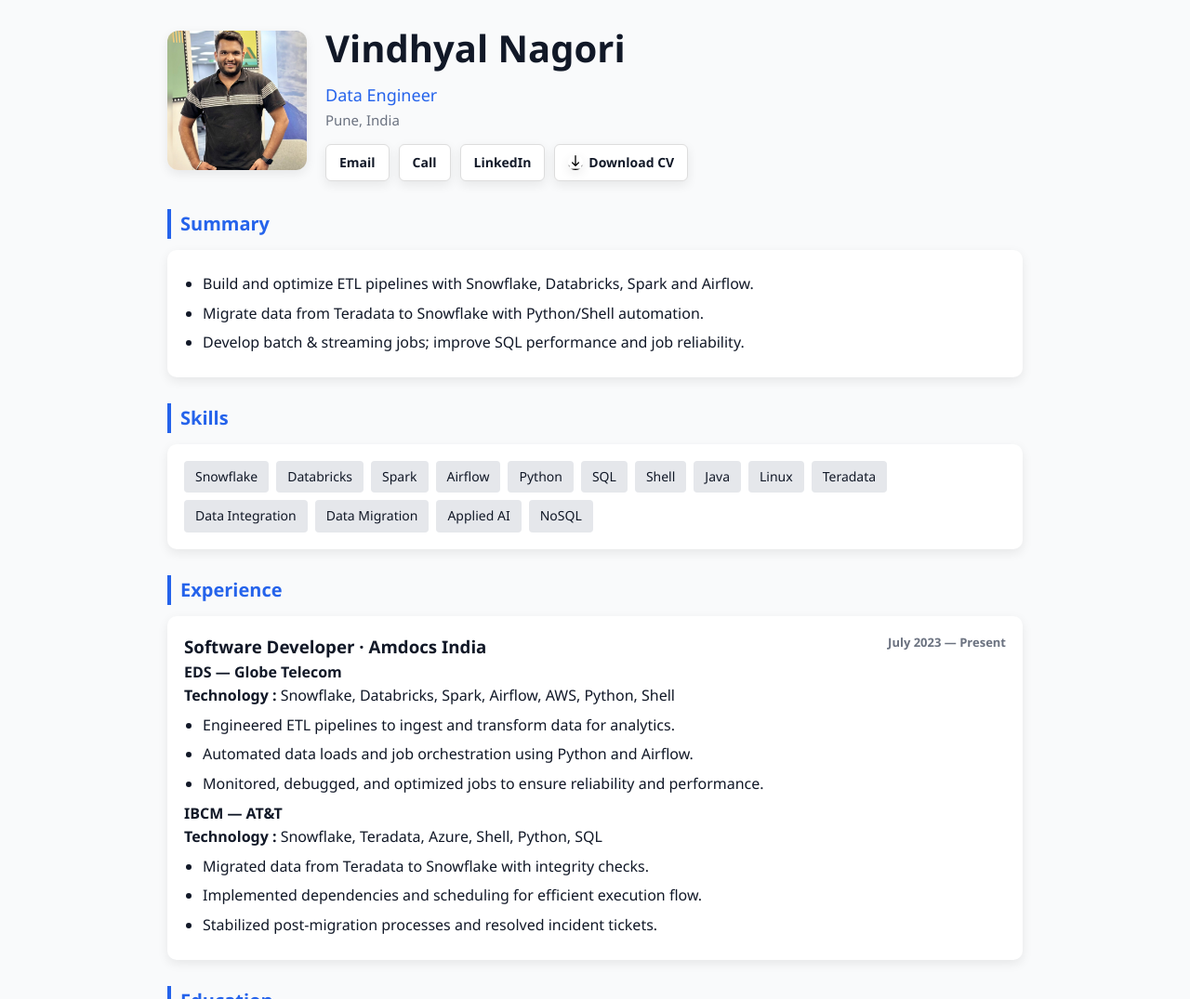
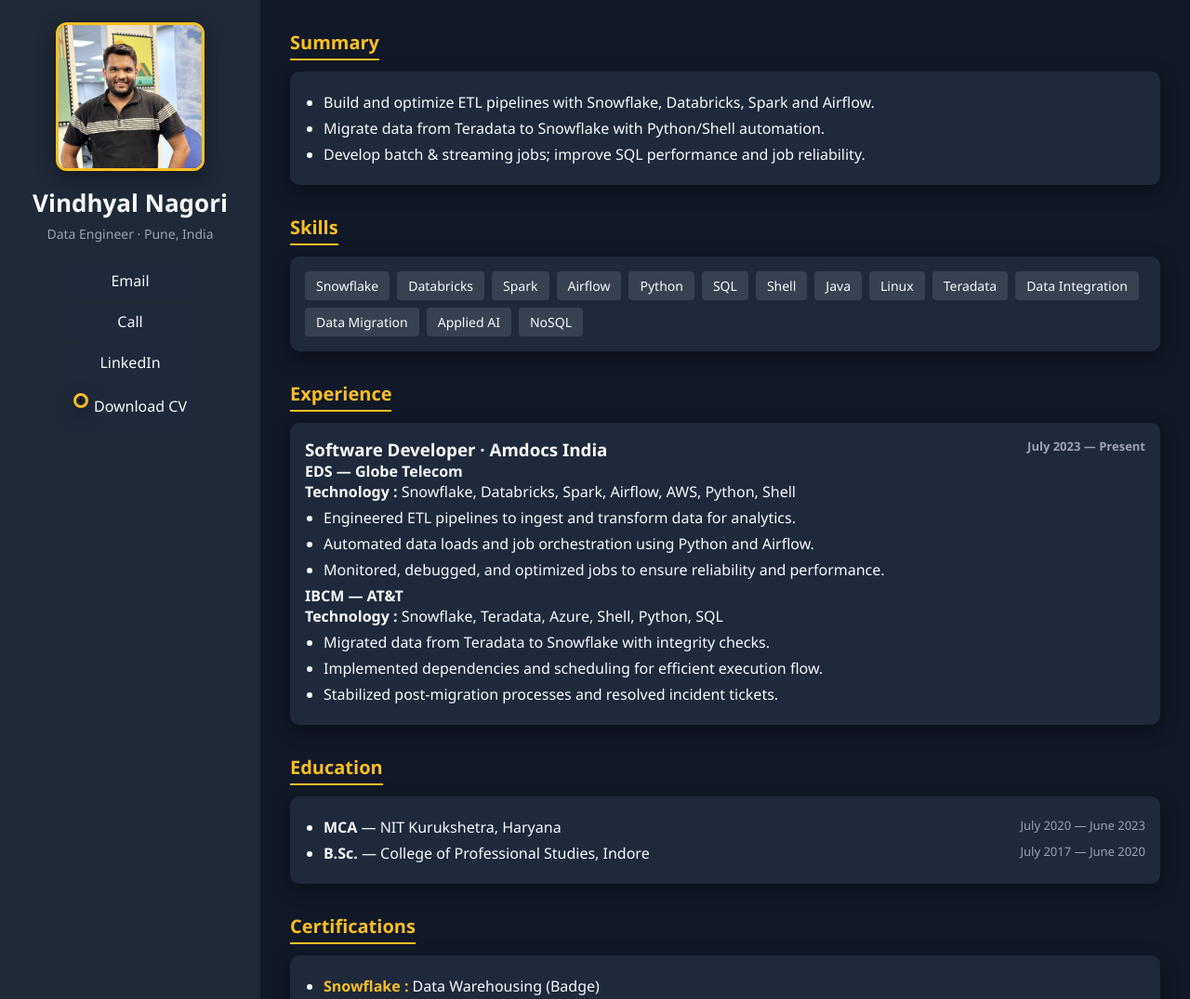
Before and after one commit to vindhyal3/vindhyal3.github.io, a plain HTML site: page index.html in a window 1280 px wide. Shown: the top 1075 px of the page at 93% size. Drawn offline with Linux system fonts and the light colour scheme.

Commit message:
Update index.html

```diff
--- a/index.html
+++ b/index.html
@@ -6,121 +6,123 @@
   <title>Vindhyal Nagori — Data Engineer</title>
   <style>
     :root {
-      --bg: #f9fafb;
-      --card: #ffffff;
-      --text-main: #111827;
-      --text-muted: #6b7280;
-      --accent: #2563eb;
-      --shadow: 0 4px 12px rgba(0,0,0,.08);
+      --bg: #111827;
+      --sidebar: #1f2937;
+      --card: #1e293b;
+      --text-main: #f9fafb;
+      --text-muted: #9ca3af;
+      --accent: #fbbf24; /* yellow */
+      --shadow: 0 6px 20px rgba(0,0,0,.4);
     }
     * { box-sizing: border-box; margin: 0; padding: 0; }
     body {
       font-family: "Segoe UI", Roboto, Arial, sans-serif;
       background: var(--bg);
       color: var(--text-main);
-      line-height: 1.6;
+      display: flex;
+      min-height: 100vh;
     }
-    .wrap { max-width: 960px; margin: 0 auto; padding: 20px; }
 
-    /* Hero */
-    .hero {
+    /* Sidebar */
+    .sidebar {
+      width: 280px;
+      background: var(--sidebar);
+      padding: 24px;
       display: flex;
-      flex-wrap: wrap;
+      flex-direction: column;
       align-items: center;
-      gap: 20px;
-      margin-bottom: 30px;
+      text-align: center;
     }
-    .hero img {
-      width: 150px; height: 150px;
+    .sidebar img {
+      width: 160px; height: 160px;
       border-radius: 12px;
       object-fit: cover;
+      border: 3px solid var(--accent);
       box-shadow: var(--shadow);
+      margin-bottom: 16px;
     }
-    .hero-text { flex: 1; min-width: 250px; }
-    .hero-text h1 {
-      font-size: clamp(28px, 6vw, 40px);
-      font-weight: 700;
+    .sidebar h1 {
+      font-size: 26px; margin-bottom: 6px;
     }
-    .hero-text .role {
-      font-size: 18px; color: var(--accent);
-      margin-top: 4px;
+    .sidebar p {
+      font-size: 14px; color: var(--text-muted); margin-bottom: 16px;
     }
-    .hero-text .location {
-      font-size: 15px; color: var(--text-muted);
+    .sidebar .links a {
+      display: block; margin: 6px 0; padding: 8px;
+      background: var(--card);
+      color: var(--text-main); text-decoration: none;
+      border-radius: 6px; transition: 0.3s;
+    }
+    .sidebar .links a img {
+      width: 16px; height: 16px; margin-right: 6px; vertical-align: middle;
+    }
+    .sidebar .links a:hover {
+      background: var(--accent); color: #111;
     }
 
-    /* Buttons */
-    .row {
-      display: flex; flex-wrap: wrap; gap: 10px; margin-top: 14px;
+    /* Main content */
+    .content {
+      flex: 1;
+      padding: 32px;
+      overflow-y: auto;
     }
-    .pill a {
-      display: inline-flex; align-items: center; gap: 6px;
-      background: var(--card); color: var(--text-main);
-      padding: 8px 14px; border-radius: 6px;
-      font-weight: 600; font-size: 14px;
-      border: 1px solid #ddd;
-      text-decoration: none;
-      box-shadow: var(--shadow);
-      transition: background .25s ease;
-    }
-    .pill a:hover { background: var(--accent); color: #fff; }
-    .pill img.icon {
-      width: 16px; height: 16px; object-fit: contain;
-    }
-
-    /* Sections */
-    section { margin: 28px 0; }
+    section { margin-bottom: 32px; }
     h2 {
-      font-size: 20px;
-      margin-bottom: 12px;
+      font-size: 20px; margin-bottom: 12px;
       color: var(--accent);
-      border-left: 4px solid var(--accent);
-      padding-left: 10px;
+      border-bottom: 2px solid var(--accent);
+      display: inline-block; padding-bottom: 4px;
     }
     .card {
       background: var(--card);
-      padding: 18px;
+      padding: 16px;
       border-radius: 10px;
       box-shadow: var(--shadow);
+      margin-bottom: 16px;
     }
+
+    /* Skills */
+    ul.skills { list-style: none; display: flex; flex-wrap: wrap; gap: 8px; }
+    ul.skills li {
+      background: #374151; padding: 6px 12px; border-radius: 4px;
+      font-size: 14px; transition: 0.3s;
+    }
+    ul.skills li:hover { background: var(--accent); color: #111; }
+
     .bullets { margin-left: 20px; }
     .bullets li { margin: 6px 0; }
+
     .period { font-size: 13px; color: var(--text-muted); float: right; }
 
-    /* Skills */
-    ul.skills {
-      list-style: none; display: flex; flex-wrap: wrap; gap: 8px;
+    footer {
+      text-align: center; color: var(--text-muted); font-size: 13px; margin-top: 20px;
     }
-    ul.skills li {
-      background: #e5e7eb;
-      padding: 6px 12px; border-radius: 4px;
-      font-size: 14px;
-      transition: background .25s ease;
+
+    @media(max-width: 800px) {
+      body { flex-direction: column; }
+      .sidebar { width: 100%; flex-direction: row; justify-content: space-between; }
+      .sidebar img { width: 100px; height: 100px; margin-bottom: 0; border-radius: 10px; }
+      .sidebar .links { display: flex; gap: 8px; }
+      .content { padding: 16px; }
     }
-    ul.skills li:hover { background: var(--accent); color: #fff; }
-
-    footer { text-align: center; color: var(--text-muted); font-size: 13px; margin: 20px 0; }
   </style>
 </head>
 <body>
-  <div class="wrap">
-    <!-- Hero -->
-    <div class="hero">
-      <img src="photo_for_profile.jpg" alt="Profile Photo">
-      <div class="hero-text">
-        <h1>Vindhyal Nagori</h1>
-        <p class="role">Data Engineer</p>
-        <p class="location">Pune, India</p>
-        <div class="row">
-          <span class="pill"><a href="mailto:3vindhyal@gmail.com">Email</a></span>
-          <span class="pill"><a href="tel:+919039238419">Call</a></span>
-          <span class="pill"><a href="https://linkedin.com/in/vindhyal" target="_blank">LinkedIn</a></span>
-          <span class="pill"><a href="resume.pdf" download><img class="icon" src="download.png" alt="">Download CV</a></span>
-        </div>
-      </div>
+  <!-- Sidebar -->
+  <div class="sidebar">
+    <img src="photo_for_profile_PASS.jpg" alt="Profile Photo">
+    <h1>Vindhyal Nagori</h1>
+    <p>Data Engineer · Pune, India</p>
+    <div class="links">
+      <a href="mailto:3vindhyal@gmail.com">Email</a>
+      <a href="tel:+919039238419">Call</a>
+      <a href="https://linkedin.com/in/vindhyal" target="_blank">LinkedIn</a>
+      <a href="vindhyal_nagori_resume.pdf" download><img src="download.png" alt="">Download CV</a>
     </div>
+  </div>
 
-    <!-- Summary -->
+  <!-- Main Content -->
+  <div class="content">
     <section>
       <h2>Summary</h2>
       <div class="card">
@@ -132,7 +134,6 @@
       </div>
     </section>
 
-    <!-- Skills -->
     <section>
       <h2>Skills</h2>
       <div class="card">
@@ -145,7 +146,6 @@
       </div>
     </section>
 
-    <!-- Experience -->
     <section>
       <h2>Experience</h2>
       <div class="card">
@@ -167,7 +167,6 @@
       </div>
     </section>
 
-    <!-- Education -->
     <section>
       <h2>Education</h2>
       <div class="card">
@@ -178,13 +177,12 @@
       </div>
     </section>
 
-    <!-- Certifications -->
     <section>
       <h2>Certifications</h2>
       <div class="card">
         <ul class="bullets">
-          <li><strong>Snowflake :</strong> Data Warehousing (Badge)</li>
-          <li><strong>Databricks :</strong> Certified Data Engineer Associate</li>
+          <li><strong><a href="#" target="_blank" style="color:var(--accent);text-decoration:none;">Snowflake :</a></strong> Data Warehousing (Badge)</li>
+          <li><strong><a href="#" target="_blank" style="color:var(--accent);text-decoration:none;">Databricks :</a></strong> Certified Data Engineer Associate</li>
         </ul>
       </div>
     </section>
```
